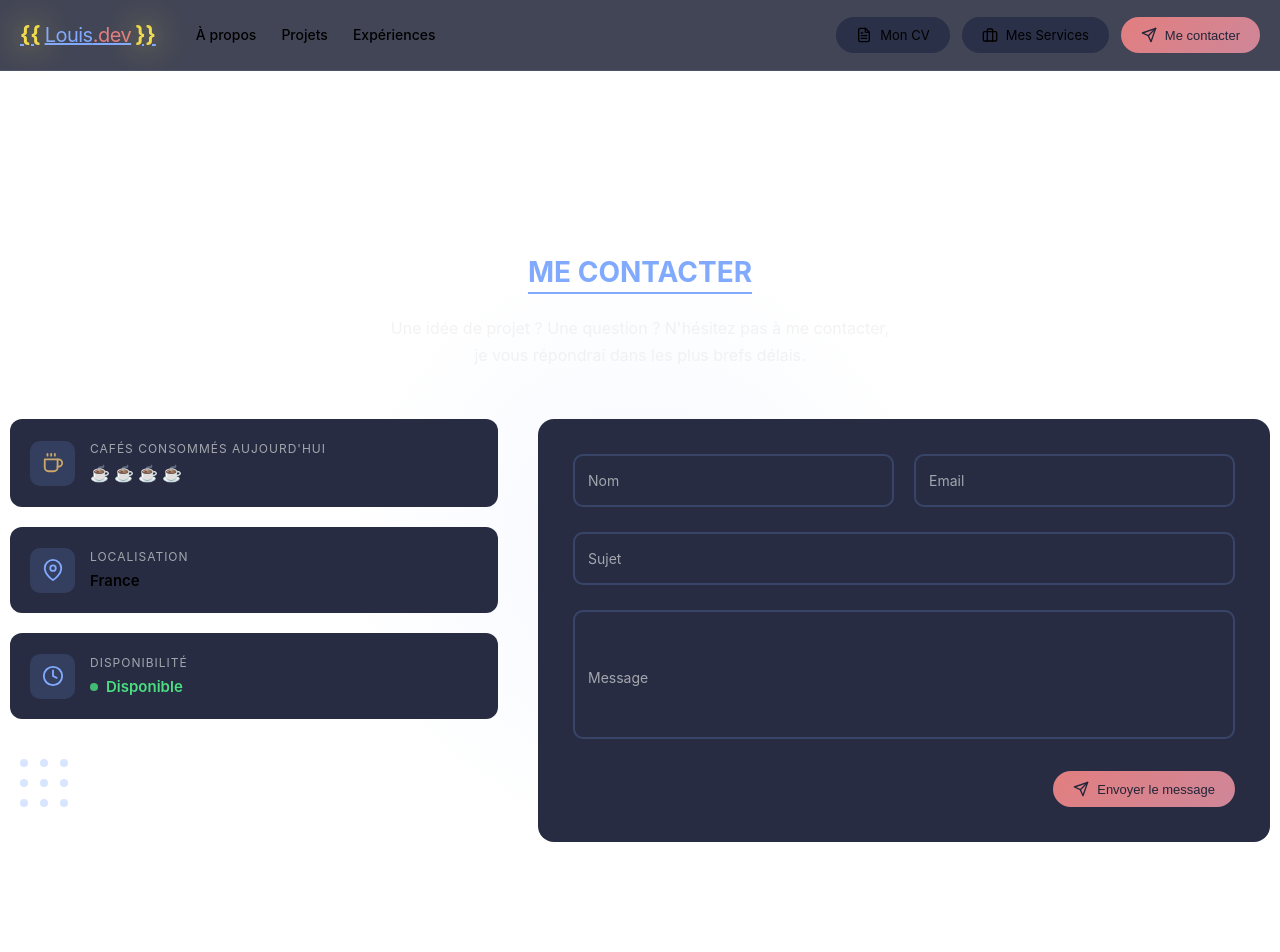
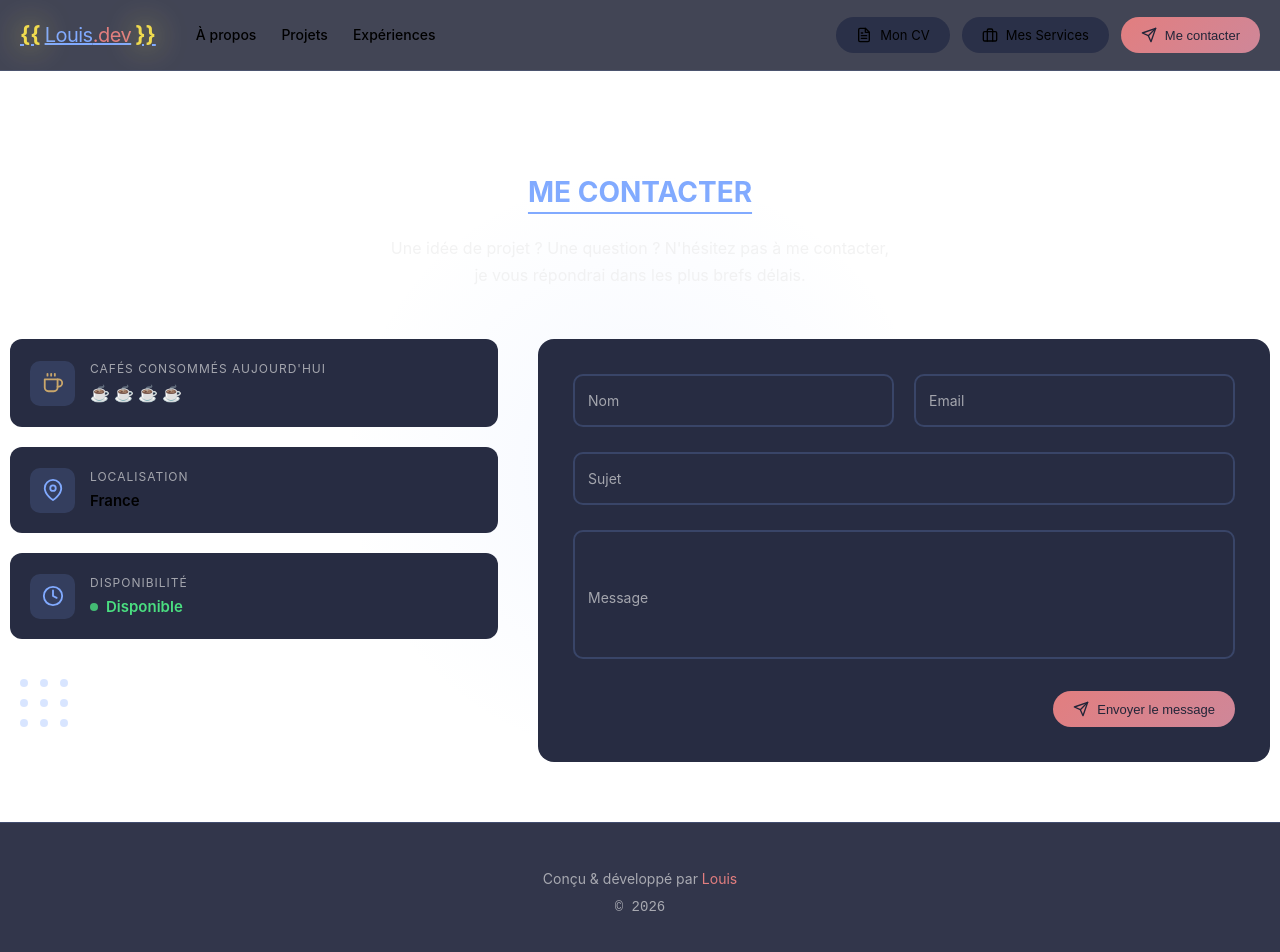
Before and after one commit to GenXwater/Portefolio, a Vue app: page /contact in a window 1280 px wide. Shown: the top 952 px of the page. Built offline with nearby package versions, Linux system fonts and the light colour scheme.

Commit message:
feat: enhance layout structure with compact mode for ContactSection and Footer components

```diff
--- a/src/App.vue
+++ b/src/App.vue
@@ -3,15 +3,26 @@
 </script>
 
 <template>
-  <PageHeader />
+  <div class="app-wrapper">
+    <PageHeader />
 
-  <main>
-    <router-view />
-  </main>
+    <main>
+      <router-view />
+    </main>
+  </div>
 </template>
 
 <style scoped>
+  .app-wrapper {
+    display: flex;
+    flex-direction: column;
+    min-height: 100vh;
+  }
+
   main {
     width: 100%;
+    flex: 1;
+    display: flex;
+    flex-direction: column;
   }
 </style>
--- a/src/components/ContactSection.vue
+++ b/src/components/ContactSection.vue
@@ -5,6 +5,10 @@
     import IconMapPin from './icons/IconMapPin.vue';
     import IconClock from './icons/IconClock.vue';
     import ButtonPrimary from './ui/ButtonPrimary.vue';
+
+    defineProps({
+        compact: { type: Boolean, default: false }
+    });
 
     // Calcul du nombre de cafés selon l'heure
     const coffeeCount = computed(() => {
@@ -50,7 +54,7 @@
 </script>
 
 <template>
-    <section id="contact" class="contact-section">
+    <section id="contact" class="contact-section" :class="{ 'compact': compact }">
         <div class="contact-container">
             <!-- En-tête -->
             <div class="contact-header">
@@ -191,6 +195,10 @@
         margin-top: 100px;
         padding: 60px 0;
         overflow: hidden;
+    }
+
+    .contact-section.compact {
+        margin-top: 20px;
     }
 
     .contact-container {
--- a/src/components/Footer.vue
+++ b/src/components/Footer.vue
@@ -1,9 +1,13 @@
 <script setup>
+    defineProps({
+        compact: { type: Boolean, default: false }
+    });
+
     const year = new Date().getFullYear();
 </script>
 
 <template>
-    <footer class="footer-wrapper">
+    <footer class="footer-wrapper" :class="{ 'compact': compact }">
         <div class="footer-content">
             <p>Conçu & développé par <span class="text-highlight-2">Louis</span></p>
             <p class="copyright">© {{ year }}</p>
@@ -18,6 +22,10 @@
         margin-left: calc(-50vw + 50%);
         border-top: 1px solid color-mix(in srgb, var(--vt-c-custom-text-1) 20%, transparent);
         background: color-mix(in srgb, var(--vt-c-custom-dark-1) 90%, var(--vt-c-custom-text-1) 5%);
+    }
+
+    .footer-wrapper.compact {
+        margin-top: 40px;
     }
 
     .footer-content {
--- a/src/pages/ContactPage.vue
+++ b/src/pages/ContactPage.vue
@@ -5,13 +5,19 @@
 
 <template>
     <div class="contact-page">
-        <ContactSection />
-        <AppFooter />
+        <ContactSection compact />
+        <AppFooter compact />
     </div>
 </template>
 
 <style scoped>
     .contact-page {
-        min-height: calc(100vh - 90px);
+        flex: 1;
+        display: flex;
+        flex-direction: column;
+    }
+
+    .contact-page > :last-child {
+        margin-top: auto;
     }
 </style>
--- a/src/pages/PortefolioMain.vue
+++ b/src/pages/PortefolioMain.vue
@@ -8,7 +8,7 @@
 </script>
 
 <template>
-  <div>
+  <div class="portefolio-main">
     <PageTitle />
     <AboutMe />
     <MesTechnos />
@@ -19,5 +19,9 @@
 </template>
 
 <style scoped>
-
+  .portefolio-main {
+    flex: 1;
+    display: flex;
+    flex-direction: column;
+  }
 </style>
```
